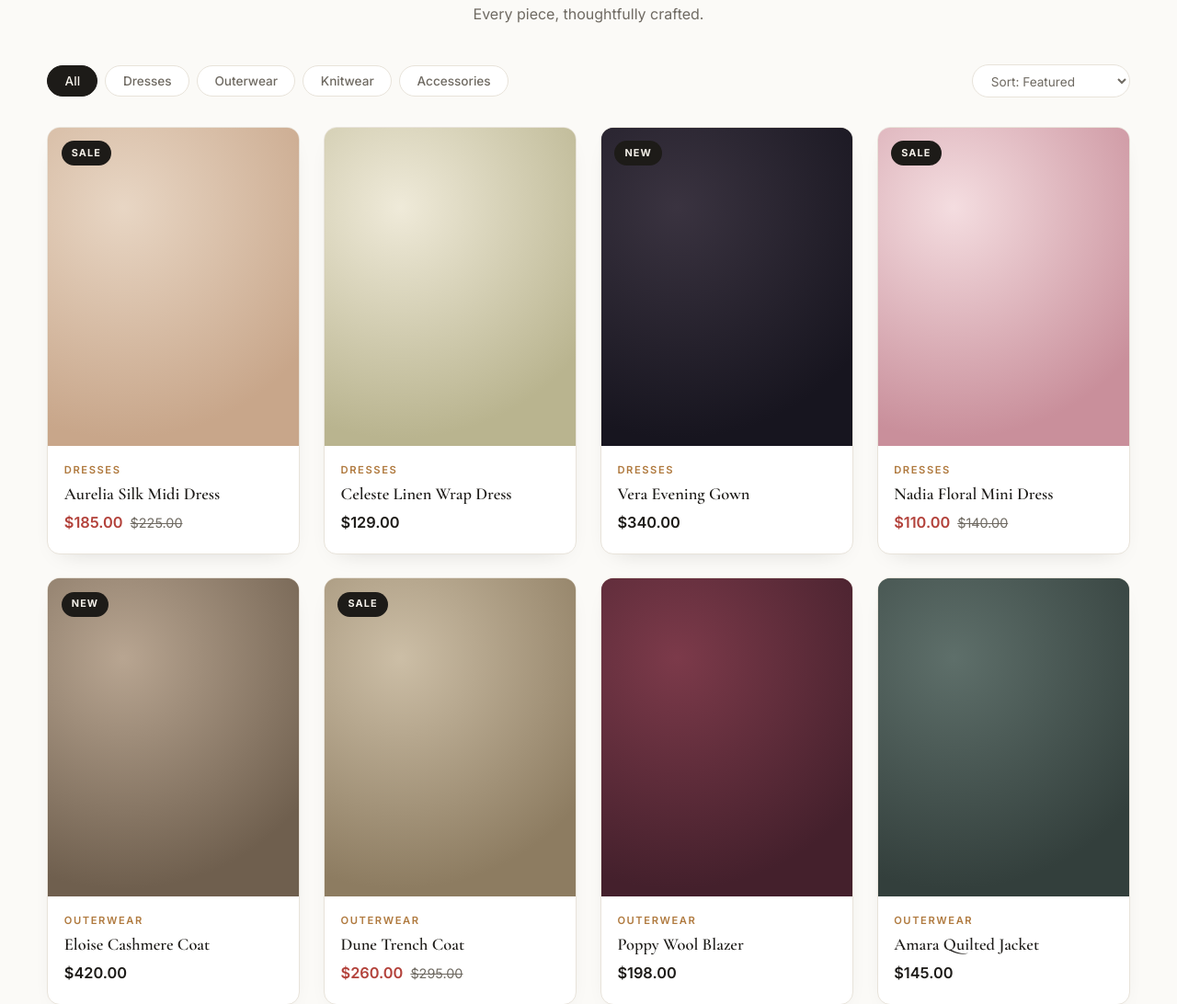
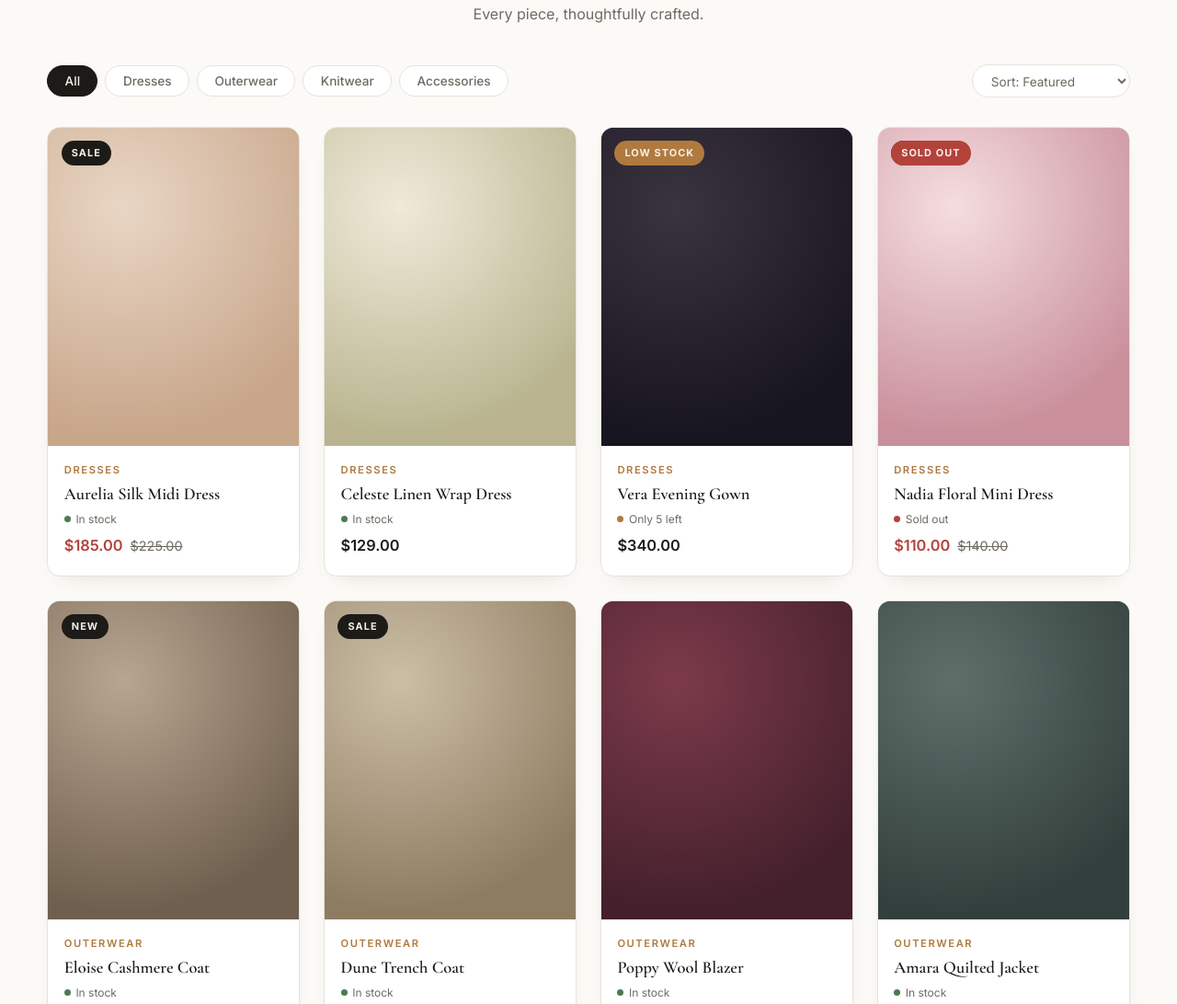
Before and after one commit to ntwariespoir25-sketch/balinda-fashion-store, a plain HTML site: page index.html in a window 1280 px wide. Shown: the part 1589-2681 px from the top of the page at 92% size. Drawn offline with nearby package versions, Linux system fonts and the light colour scheme.

Commit message:
Show stock levels on product cards

```diff
--- a/css/style.css
+++ b/css/style.css
@@ -358,6 +358,27 @@ button { font-family: inherit; cursor: pointer; }
   border-radius: 999px;
 }
 
+.product-badge.badge-out { background: var(--danger); }
+.product-badge.badge-low { background: var(--accent); }
+
+.stock-note {
+  font-size: 0.75rem;
+  color: var(--muted);
+  display: inline-flex;
+  align-items: center;
+  gap: 0.35rem;
+}
+.stock-note::before {
+  content: "";
+  width: 7px;
+  height: 7px;
+  border-radius: 50%;
+  background: var(--muted);
+}
+.stock-note.in-stock::before { background: #4d7a52; }
+.stock-note.low-stock::before { background: var(--accent); }
+.stock-note.out-of-stock::before { background: var(--danger); }
+
 .product-quick {
   position: absolute;
   inset: auto 0.9rem 0.9rem;
@@ -375,6 +396,7 @@ button { font-family: inherit; cursor: pointer; }
 }
 .product-card:hover .product-quick { opacity: 1; transform: translateY(0); }
 .product-quick:hover { background: var(--ink); color: #f5f1ea; }
+.product-quick:disabled { background: var(--line); color: var(--muted); cursor: not-allowed; }
 
 .product-info { padding: 1.1rem 1.1rem 1.3rem; display: flex; flex-direction: column; gap: 0.35rem; flex: 1; }
 .product-cat { font-size: 0.7rem; text-transform: uppercase; letter-spacing: 0.14em; color: var(--accent); font-weight: 600; }
--- a/js/app.js
+++ b/js/app.js
@@ -79,6 +79,16 @@
     return list;
   }
 
+  function stockNote(p) {
+    if (p.stock === 0) {
+      return `<span class="stock-note out-of-stock">Sold out</span>`;
+    }
+    if (p.stock <= 5) {
+      return `<span class="stock-note low-stock">Only ${p.stock} left</span>`;
+    }
+    return `<span class="stock-note in-stock">In stock</span>`;
+  }
+
   function renderProducts() {
     const list = visibleProducts();
     emptyState.hidden = list.length > 0;
@@ -89,11 +99,14 @@
       <article class="product-card" data-id="${p.id}">
         <div class="product-media" style="${productBg(p)}">
           ${p.badge ? `<span class="product-badge">${p.badge}</span>` : ""}
-          <button class="product-quick" data-add="${p.id}">Add to Bag — ${formatMoney(p.price)}</button>
+          ${p.stock === 0 ? `<span class="product-badge badge-out">Sold out</span>` : ""}
+          ${p.stock > 0 && p.stock <= 5 ? `<span class="product-badge badge-low">Low stock</span>` : ""}
+          <button class="product-quick" data-add="${p.id}" ${p.stock === 0 ? "disabled" : ""}>${p.stock === 0 ? "Sold Out" : `Add to Bag — ${formatMoney(p.price)}`}</button>
         </div>
         <div class="product-info">
           <span class="product-cat">${p.category}</span>
           <h3 class="product-name">${p.name}</h3>
+          ${stockNote(p)}
           <div class="product-price-row">
             <span class="product-price ${p.oldPrice ? "sale" : ""}">${formatMoney(p.price)}</span>
             ${p.oldPrice ? `<span class="product-price old">${formatMoney(p.oldPrice)}</span>` : ""}
```
